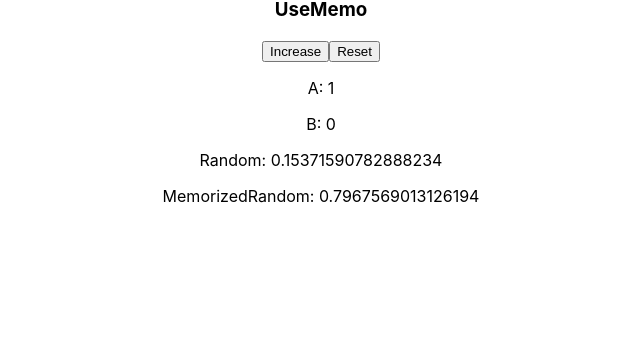
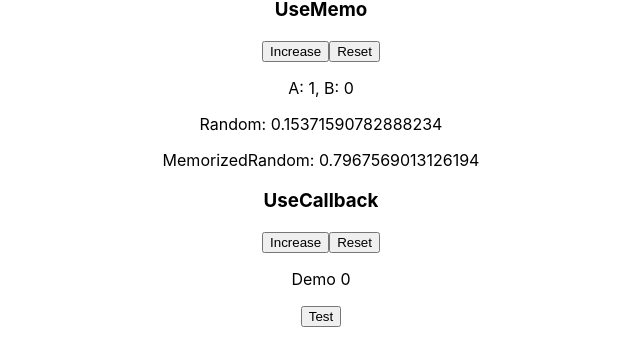
Before and after one commit to ploy-thanaporn/Intern-react-hooks, a React (Create React App) app: page / in a window 1280 px wide. Shown: the part 513-877 px from the top of the page, without its empty margins (319-959 px from the left). Before the commit the page ends 800 px from the top, so only its background shows below. Built offline with nearby package versions, Linux system fonts and the light colour scheme; no server answers.

Commit message:
feat: useCallback and update memo

```diff
--- a/src/App.js
+++ b/src/App.js
@@ -5,6 +5,7 @@ import FormTwo from "./components/Formtwo";
 import Count from "./components/Count";
 import FecthData from "./components/FecthData";
 import Memo from "./components/Memo";
+import Callback from "./components/Callback";
 
 function App() {
   // useState
@@ -61,9 +62,14 @@ function App() {
           {/* <Form /> */}
           <FormTwo />
         </div>
+
         <FecthData />
+
         <h3>UseMemo</h3>
         <Memo />
+
+        <h3>UseCallback</h3>
+        <Callback />
       </div>
     </div>
   );
--- /dev/null
+++ b/src/components/Callback.js
@@ -0,0 +1,29 @@
+import React, { useCallback, useState } from "react";
+
+export default function Callback() {
+  const [count, setCount] = useState(0);
+  return (
+    <div>
+      <button onClick={() => setCount((prev) => prev + 1)}>Increase</button>
+      <button onClick={() => setCount(0)}>Reset</button>
+      <Content id={count} />
+    </div>
+  );
+}
+const Content = ({ id }) => {
+  console.log("Re=render");
+  const handleClick = useCallback(() => {
+    console.log("Click");
+  }, []);
+
+  return (
+    <div>
+      <p>Demo {id}</p>
+      <button onClick={handleClick} style={{ marginBottom: "40px" }}>
+        Test
+      </button>
+    </div>
+  );
+};
+// callback : cashing  function
+// memo return เป็นค่าที่ได้จากการคำนวณในฟังก์ชัน แต่ callback เป็นการ return callback function
--- a/src/components/Memo.js
+++ b/src/components/Memo.js
@@ -19,12 +19,14 @@ const Content = ({ a, b }) => {
 
   return (
     <div>
-      <p>A: {a}</p>
-      <p>B: {b}</p>
+      <p>
+        A: {a}, B: {b}
+      </p>
+
       <p>Random: {random}</p>
       <p>MemorizedRandom: {memorizedRandom}</p>
     </div>
   );
 };
 
-// useMemo มักใช้ในการ optimize
+// useMemo มักใช้ในการ optimize , cashing value
```
